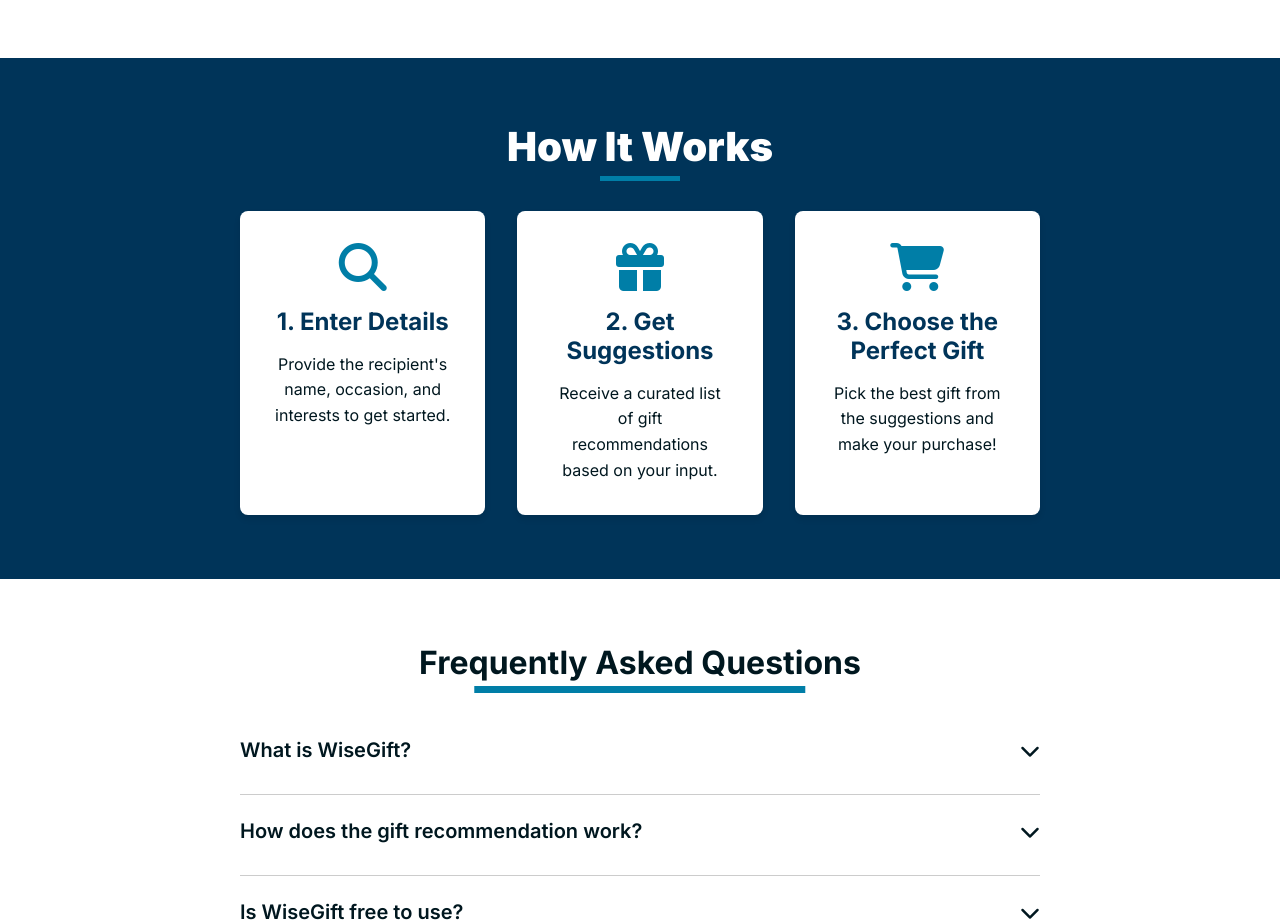
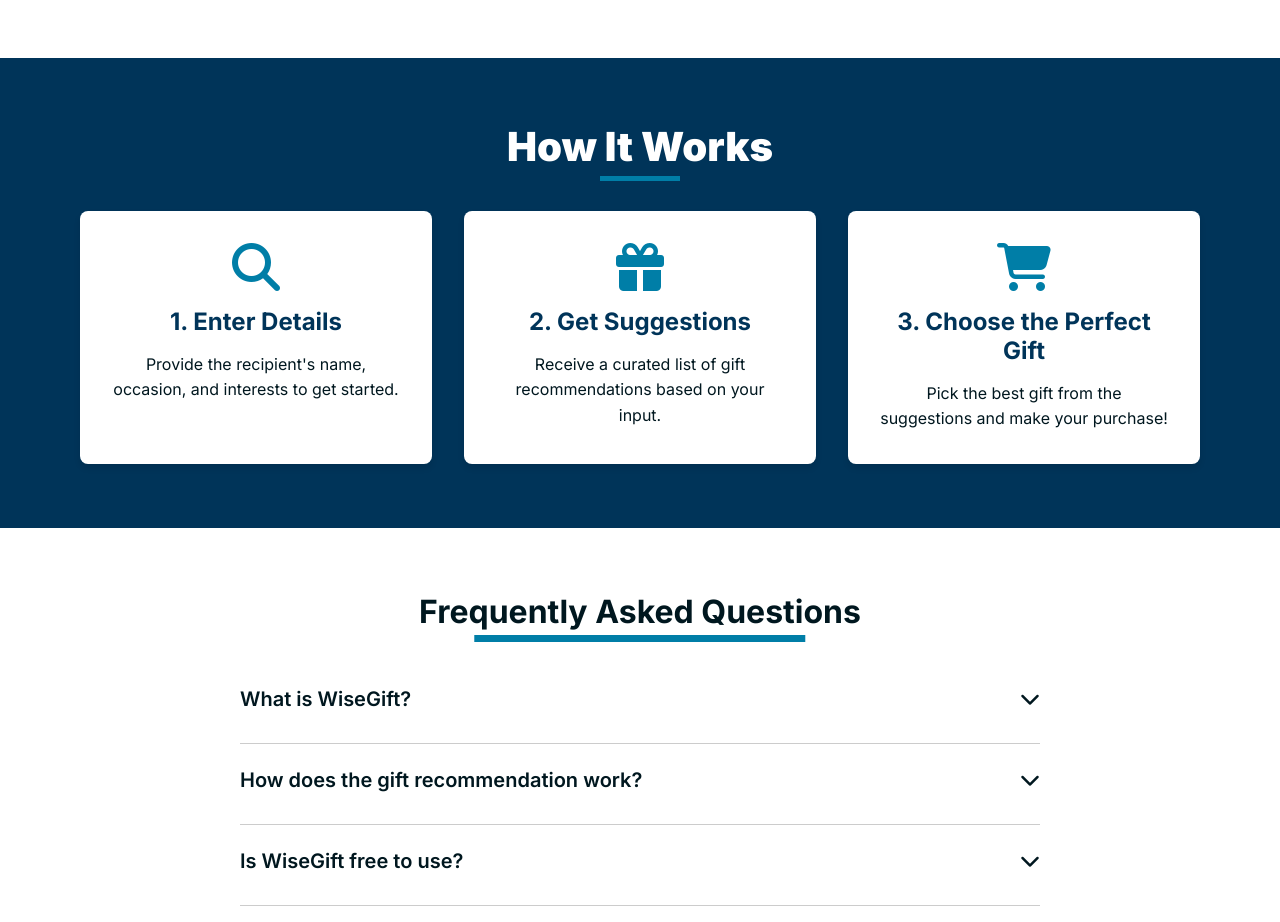
Before and after one commit to ilyasmdn/wisegift, a plain HTML site: page index.html in a window 1280 px wide. Shown: the part 1500-2422 px from the top of the page. Drawn offline with Linux system fonts and the light colour scheme.

Commit message:
fixed How It works section

```diff
--- a/index.html
+++ b/index.html
@@ -108,7 +108,7 @@
 
       <!-- How it works -->
       <section class="how-it-works">
-        <div class="container">
+        <div class="steps-container">
           <h2>How It Works</h2>
           <div class="steps">
             <div class="step">
--- a/styles.css
+++ b/styles.css
@@ -295,6 +295,14 @@ section.how-it-works {
   align-items: center;
 }
 
+section.how-it-works .steps-container {
+  display: flex;
+  align-items: flex-start;
+  justify-content: center;
+  flex-direction: column;
+  width: 100%;
+}
+
 .how-it-works h2 {
   font-size: 2.5rem;
   font-weight: 900;
```
